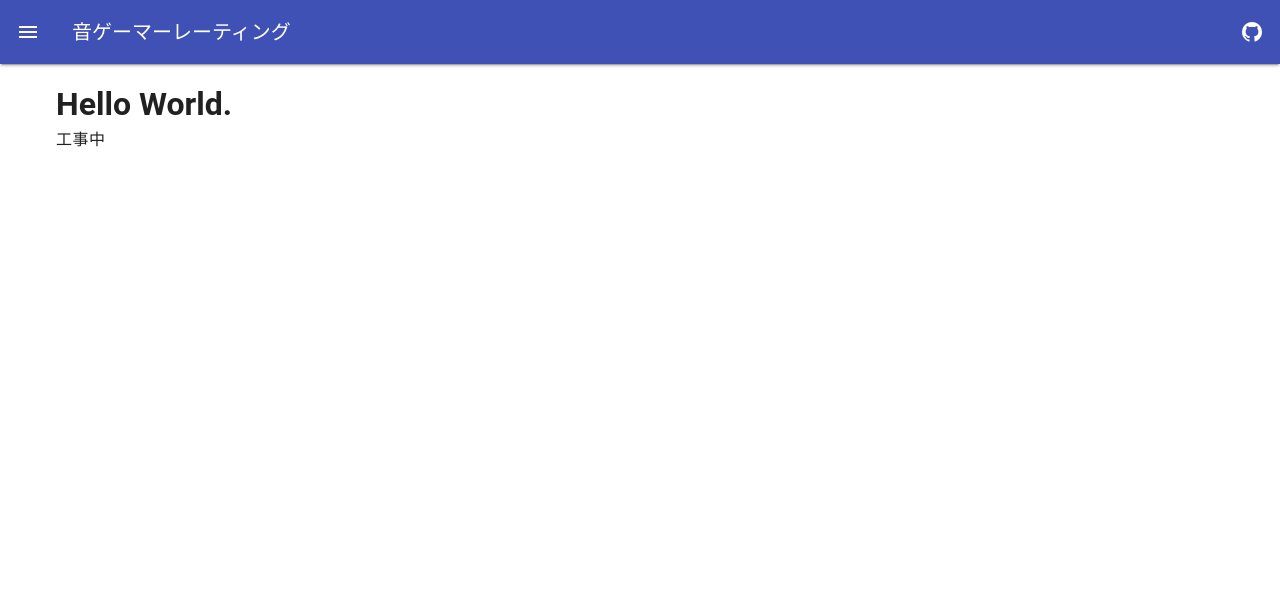
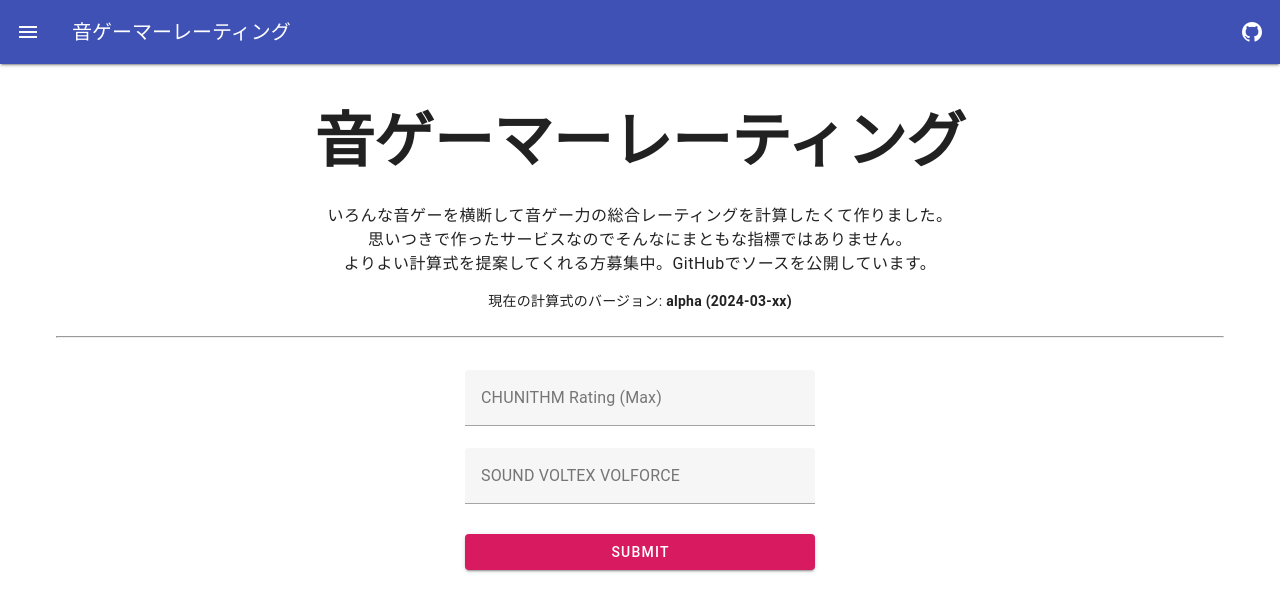
Before and after one commit to 3kanAlpha/otogamer-rating, a Nuxt app: page / in a window 1280 px wide. Shown: the top 612 px of the page. Built offline with nearby package versions, Linux system fonts and the light colour scheme.

Commit message:
外観を仮作成

```diff
--- a/app.vue
+++ b/app.vue
@@ -7,7 +7,7 @@
 </template>
 
 <script lang="ts" setup>
-const appName = '音ゲーマーレーティング'
+const appName = '音ゲーマーレーティング（工事中）'
 
 useHead({
   titleTemplate: (titleChunk) => {
--- a/layouts/default.vue
+++ b/layouts/default.vue
@@ -5,4 +5,4 @@
       <slot />
     </v-main>
   </div>
-  </template>
+</template>
--- a/package.json
+++ b/package.json
@@ -16,6 +16,8 @@
     "vue-router": "^4.3.0"
   },
   "devDependencies": {
+    "sass": "^1.71.1",
+    "sass-loader": "^14.1.1",
     "vite-plugin-vuetify": "^2.0.2",
     "vuetify": "^3.5.7"
   }
--- a/pages/index.vue
+++ b/pages/index.vue
@@ -1,6 +1,47 @@
 <template>
-  <v-container>
-    <h1>Hello World.</h1>
-    <div class="text-body-1">工事中</div>
+  <v-container class="justify-center">
+    <div id="desc" class="text-center my-6">
+      <div class="text-h2 font-weight-black ma-8">音ゲーマーレーティング</div>
+      <div class="text-body-1 my-4">
+        いろんな音ゲーを横断して音ゲー力の総合レーティングを計算したくて作りました。<br />
+        思いつきで作ったサービスなのでそんなにまともな指標ではありません。<br />
+        よりよい計算式を提案してくれる方募集中。GitHubでソースを公開しています。
+      </div>
+      <div class="text-body-2 ma-1">現在の計算式のバージョン: <span class="font-weight-bold">alpha (2024-03-xx)</span></div>
+    </div>
+    <hr>
+    <div id="calc" class="text-center my-8">
+      <v-sheet class="mx-auto" width="350">
+        <v-form @submit.prevent>
+          <v-text-field
+            v-model="chuni"
+            label="CHUNITHM Rating (Max)"
+            placeholder="16.00"
+          ></v-text-field>
+          <v-text-field
+            v-model="sdvx"
+            label="SOUND VOLTEX VOLFORCE"
+            placeholder="20.000"
+          ></v-text-field>
+          <v-btn class="mt-2" type="submit" block color="pink-darken-1">Submit</v-btn>
+        </v-form>
+      </v-sheet>
+    </div>
   </v-container>
 </template>
+
+<script>
+  export default {
+    data: () => ({
+      chuni: '',
+      sdvx: '',
+      rules: [
+        value => {
+          if (value) return true
+
+          return 'You must enter a value.'
+        },
+      ],
+    }),
+  }
+</script>
```
Also changed, not shown: 1 other file (tests, documents, lock files or other folders).
